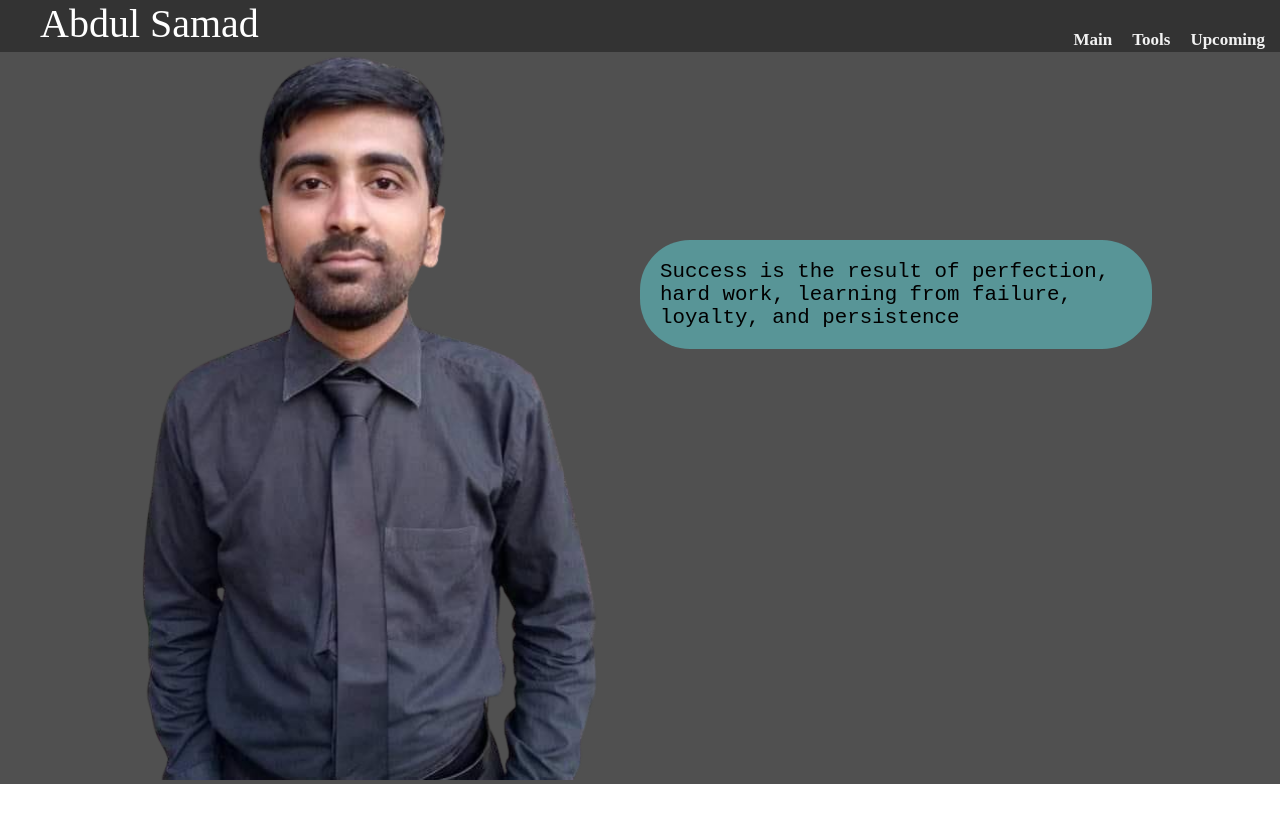
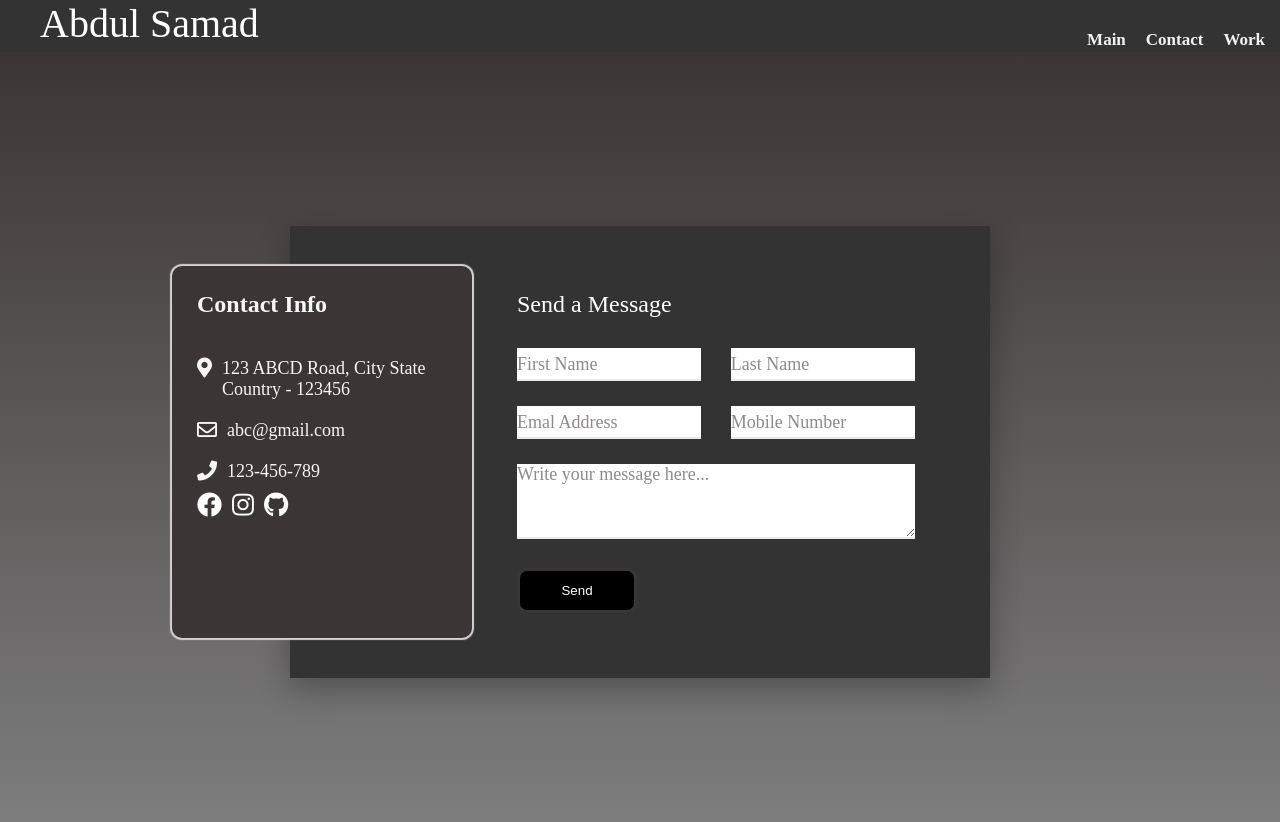
Before and after one commit to AbdulSamad11/My_Portfolio, a React (Create React App) app: page /tools in a window 1280 px wide. Shown: the top 822 px of the page. Before the commit the page ends 800 px from the top, so only its background shows below. Built offline with nearby package versions, Linux system fonts and the light colour scheme; a web font is replaced by a local one.

Commit message:
set css of contact page

```diff
--- a/public/index.html
+++ b/public/index.html
@@ -8,6 +8,8 @@
       name="description"
       content="Web site created using create-react-app"
     />
+    <link rel="stylesheet" href="https://pro.fontawesome.com/releases/v5.10.0/css/all.css"
+        integrity="sha384-AYmEC3Yw5cVb3ZcuHtOA93w35dYTsvhLPVnYs9eStHfGJvOvKxVfELGroGkvsg+p" crossorigin="anonymous" />
     <link href="https://stackpath.bootstrapcdn.com/font-awesome/4.7.0/css/font-awesome.min.css" rel="stylesheet">
 <link rel="stylesheet" href="https://cdnjs.cloudflare.com/ajax/libs/font-awesome/4.7.0/css/font-awesome.min.css">
 <link rel="preconnect" href="https://fonts.gstatic.com">
--- a/src/App.js
+++ b/src/App.js
@@ -4,10 +4,12 @@ import './main.css';
 import './Nav/nav.css'
 import './main_page/Page1.css'
 import Page1 from './main_page/Page1'
+import Contact from './contacts/Contact'
 const App = () => {
   return (
 <Switch>
-    <Route path='/' component={Page1}/>
+    <Route path='/' exact component={Page1}/>
+    <Route path='/tools' exact component={Contact}/>
   </Switch>
   )
 };
--- a/src/Nav/Nav.jsx
+++ b/src/Nav/Nav.jsx
@@ -5,8 +5,8 @@ return (
     <>
 <div className="topnav" id="myTopnav">
     <span className='logo'>Abdul Samad</span>
-  <a href="upcoming" className="active">Upcoming</a>
-  <a href="tools" className="active">Tools</a>
+  <a href="upcoming" className="active">Work</a>
+  <a href="tools" className="active">Contact</a>
   <a href="/" className="active">Main</a>
   <a href='null' className="icon">
     <i className="fa fa-bars"></i>
--- /dev/null
+++ b/src/contacts/Contact.jsx
@@ -0,0 +1,88 @@
+import React from "react";
+import Nav from "../Nav/Nav.jsx";
+import './contact.css'
+const Contact = () => {
+  return (
+    <>
+    <Nav/>
+   <div className='contacts_page'>
+   <section class="contact_wrapper">
+        <div class="contact_info">
+            <h3 class="title">
+                Contact Info
+            </h3>
+            <div class="icons-text">
+                <div class="icon">
+                    <span><i class="fas fa-map-marker-alt"></i></span>
+                    <div class="text">
+                        123 ABCD Road, City State Country - 123456
+                    </div>
+                </div>
+                <div class="icon">
+                    <span><i class="far fa-envelope"></i> </span>
+                    <div class="text">
+                        abc@gmail.com
+                    </div>
+                </div>
+                <div class="icon">
+                    <span> <i class="fas fa-phone"></i> </span>
+                    <div class="text">
+                        123-456-789
+
+                    </div>
+                </div>
+            </div>
+            <div class="soci_wrap">
+                <a href="#">
+                    <span><i class="fab fa-facebook-f"></i></span>
+                </a>
+                <a href="#">
+                    <span><i class="fab fa-instagram"></i></span>
+                </a>
+
+                <a href="#">
+                    <span> <i class="fab fa-github"></i></span>
+                </a>
+            </div>
+        </div>
+        <div class="contact_msg">
+            <h3 class="title">
+                Send a Message
+            </h3>
+            <div class="form_fild">
+                <div class="input_group w_50">
+                    <input type="text" class="input" required/>
+                    <label class="placeholder">First Name</label>
+                </div>
+
+                <div class="input_group w_50">
+                    <input type="text" class="input" required/>
+                    <label class="placeholder">Last Name</label>
+                </div>
+
+                <div class="input_group w_50">
+                    <input type="text" class="input" required/>
+                    <label class="placeholder">Emal Address</label>
+                </div>
+
+                <div class="input_group w_50">
+                    <input type="tel" class="input" required/>
+                    <label class="placeholder">Mobile Number</label>
+                </div>
+
+                <div class="input_group w_100">
+                    <textarea class="input input_textarea " rows="6" required></textarea>
+                    <label class="placeholder textarea">Write your message here...</label>
+                </div>
+                <div class="input_group">
+                    <input type="submit" class="btn" value="Send"/>
+                </div>
+            </div>
+        </div>
+    </section>
+    </div>
+    </>
+  );
+};
+
+export default Contact;
--- /dev/null
+++ b/src/contacts/contact.css
@@ -0,0 +1,225 @@
+:root {
+    --color: #3c3535;
+  }
+
+  .contacts_page {
+    background: linear-gradient(var(--color), grey);
+    height: 100vh;
+    display: flex;
+    align-items: center;
+    justify-content: center;
+  }
+
+  .contact_wrapper {
+
+    display: flex;
+    background: #333;
+    padding: 40px 25px;
+    box-shadow: 0 10px 30px rgba(0, 0, 0, 0.3);
+    position: relative;
+    width: 700px;
+
+  }
+
+  .contact_info {
+    position: relative;
+    border-radius: 10px;
+    width: 300px;
+    background: var(--color);
+    color: #f6f6f6;
+    margin-left: -22%;
+    padding: 25px;
+    box-shadow: 0 0 1px 2px lightgrey;
+  }
+
+  .contact_info .title {
+    font-size: 24px;
+    font-weight: bold;
+    margin-bottom: 30px;
+  }
+
+  .contact_info .icon {
+    display: flex;
+    padding: 10px 0;
+  }
+
+  .contact_info .icon i {
+    font-size: 20px;
+  }
+
+  .contact_info .text {
+    padding-left: 10px;
+    font-size: 18px;
+  }
+
+  .contact_info .soci_wrap {
+    /* height: 90px; */
+    display: flex;
+    align-items: flex-end;
+  }
+
+  .contact_info .soci_wrap i {
+    color: #fff;
+    font-size: 25px;
+    padding-right: 10px;
+  }
+
+  .contact_info .soci_wrap i:hover {
+    color: grey;
+  }
+
+  .contact_wrapper .contact_msg {
+    width: 75%;
+    padding: 25px 30px;
+    padding-bottom: 0px;
+  }
+
+  .contact_msg .title {
+    font-size: 24px;
+    margin: 0px;
+    font-weight: 400;
+    margin-bottom: 30px;
+    padding: 0 15px;
+    color: white;
+  }
+
+  .contact_msg .form_fild {
+    position: relative;
+    display: flex;
+    flex-wrap: wrap;
+    align-items: center;
+  }
+
+  .form_fild .input_group {
+    position: relative;
+    margin-bottom: 25px;
+    padding: 0 15px;
+  }
+
+  .form_fild .w_50 {
+    width: 50%;
+  }
+
+  .form_fild .w_100 {
+    width: 100%;
+  }
+
+  .form_fild .input_group .input {
+    width: 100%;
+    min-height: 30px;
+    padding: 5px 0px;
+    border: none;
+    font-size: 18px;
+    color: rgb(255, 255, 255);
+    outline: none;
+    font-weight: 400;
+    border-bottom: solid 2px #e9e9e9;
+  }
+
+  .form_fild .input_group .input_textarea {
+    width: 100%;
+    height: 75px;
+  }
+
+  .form_fild .input_group .input:focus {
+    border-bottom-color: #aaa;
+  }
+
+  .input_group .input:valid~.placeholder,
+  .input_group .input:focus~.placeholder {
+    top: -50px;
+    font-size: 12px !important;
+    color: white;
+  }
+
+  .input_group .input:valid~.placeholder.textarea,
+  .input_group .input:focus~.placeholder.textarea {
+    top: -12px;
+  }
+
+  .input_group .placeholder {
+    position: absolute;
+    left: 15px;
+    top: 0px;
+    bottom: 0px;
+    display: flex;
+    align-items: center;
+    font-size: 18px;
+    color: #908a8a;
+    font-weight: 400;
+    transition: all 0.3s ease;
+    pointer-events: none;
+  }
+
+  .input_group .textarea {
+    align-items: baseline;
+  }
+
+  .input_group .btn {
+    padding: 12px;
+    border: none;
+    border-radius: 0px;
+    background-color: black;
+    color: white;
+    border: 3px solid var(--color);
+    min-width: 120px;
+    outline: none;
+    transition: all 0.3s ease;
+    border-radius: 10px;
+  }
+
+  .input_group .btn:hover {
+    background: #fff;
+    color: var(--color);
+  }
+
+
+
+  @media(max-width: 1023px) {
+    .soci_wrap{
+      height: unset;
+    }
+    .contact_info .icons-text,.contact_info .title{
+      display: none;
+    }
+
+    .contact_wrapper {
+      width: 80%;
+      flex-direction: column;
+    }
+
+    .contact_wrapper .contact_info {
+      position: absolute;
+      width: 100%;
+      margin-left: -50px;
+      margin-top: -15px;
+      margin-bottom: 20px;
+      /* here */
+    }
+
+    .contact_wrapper .contact_msg {
+      width: 100%;
+    }
+  }
+
+  @media(max-width: 768px) {
+    body {
+      align-items: baseline;
+    }
+
+    .contact_wrapper {
+      width: 90%;
+      padding: 0;
+      /* position: absolute; */
+    }
+
+    .contact_wrapper .contact_info {
+
+      width: 100%;
+      margin-left: 0;
+    }
+
+    .form_fild .w_50 {
+      width: 100%;
+    }
+  }
```
